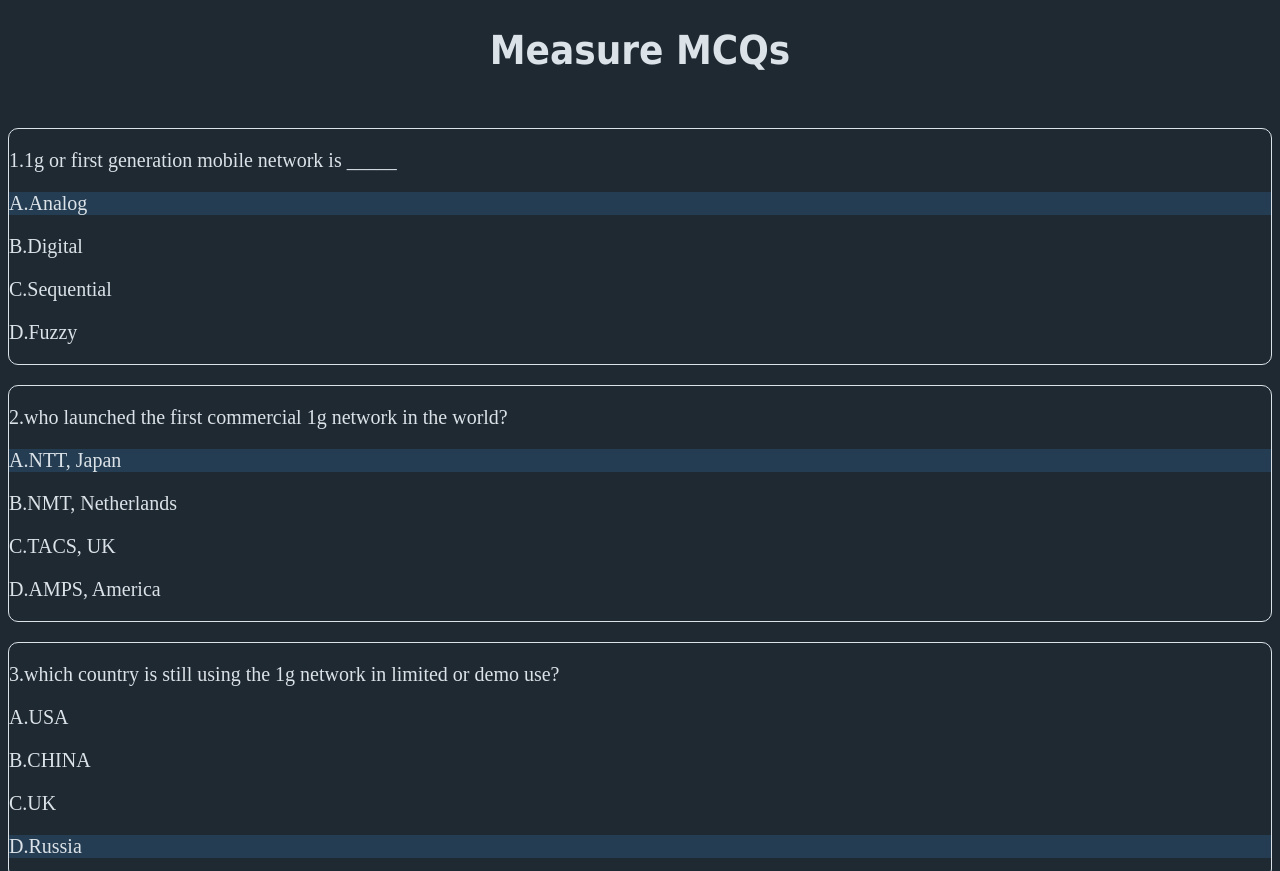
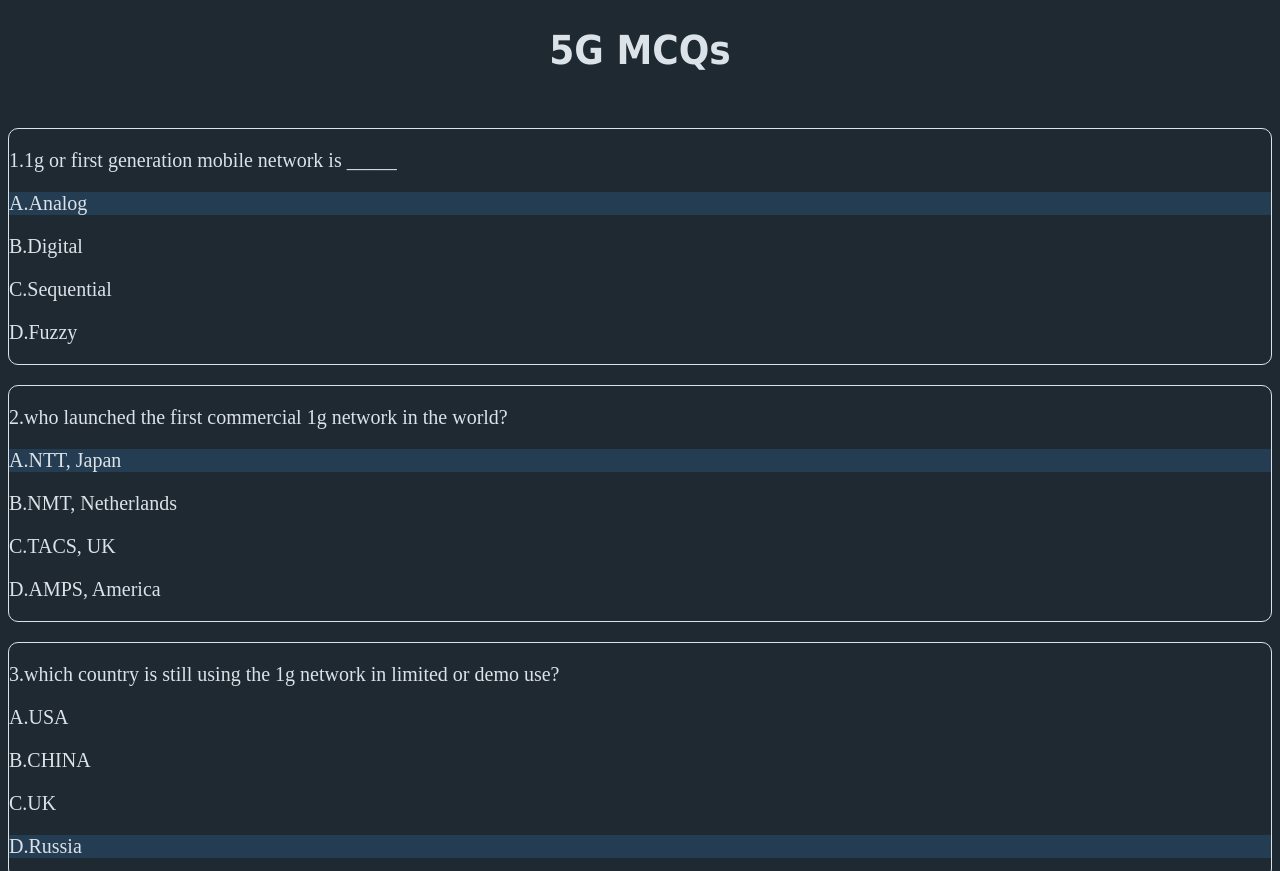
Before and after one commit to ahmedsaid352/5g-MCQ.github.io, a plain HTML site: page index.html in a window 1280 px wide. Shown: the top 871 px of the page. Drawn offline with Linux system fonts and the light colour scheme.

Commit message:
Update index.html

```diff
--- a/index.html
+++ b/index.html
@@ -156,7 +156,7 @@
     </style>
 </head>
 <body onload="show_answer()">
-    <h1>Measure MCQs</h1>
+    <h1>5G MCQs</h1>
     <div id="res"></div>
 
     <form name="quiz" id="quiz" action="/result" >
```
